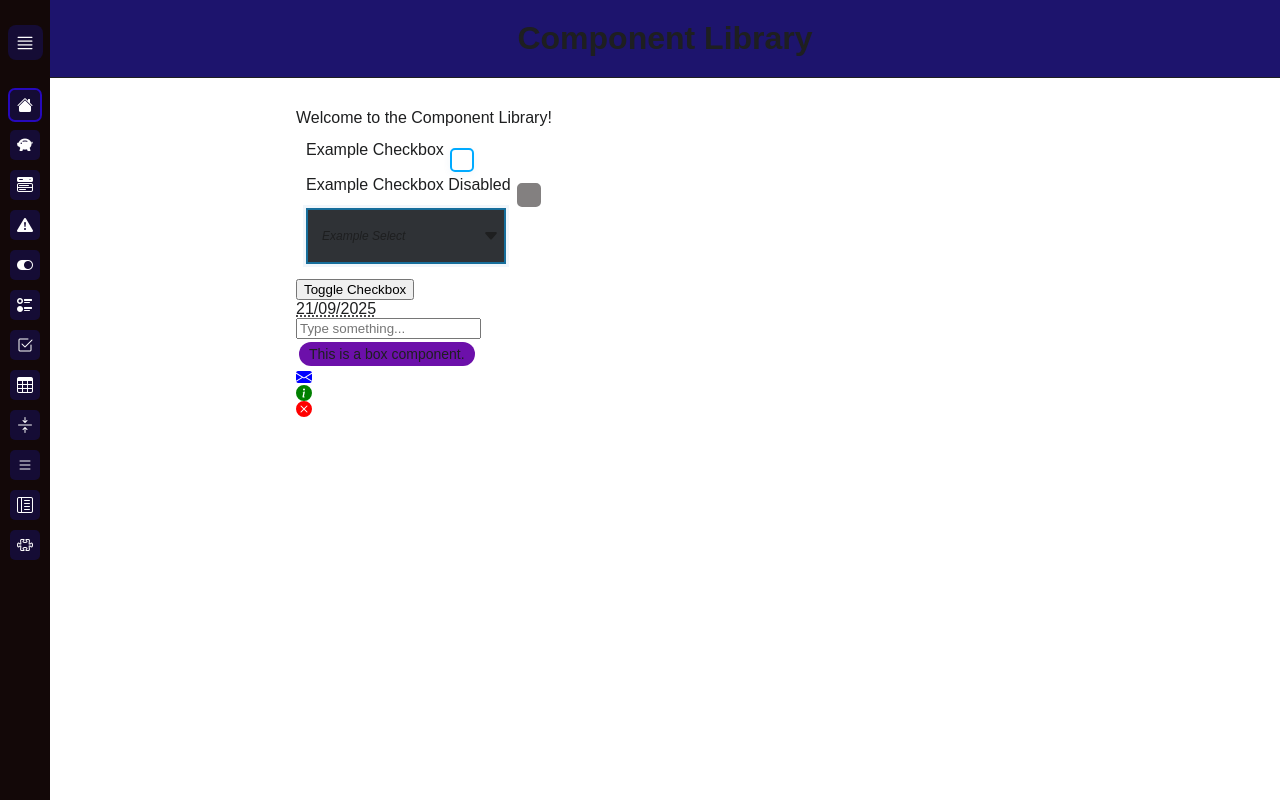
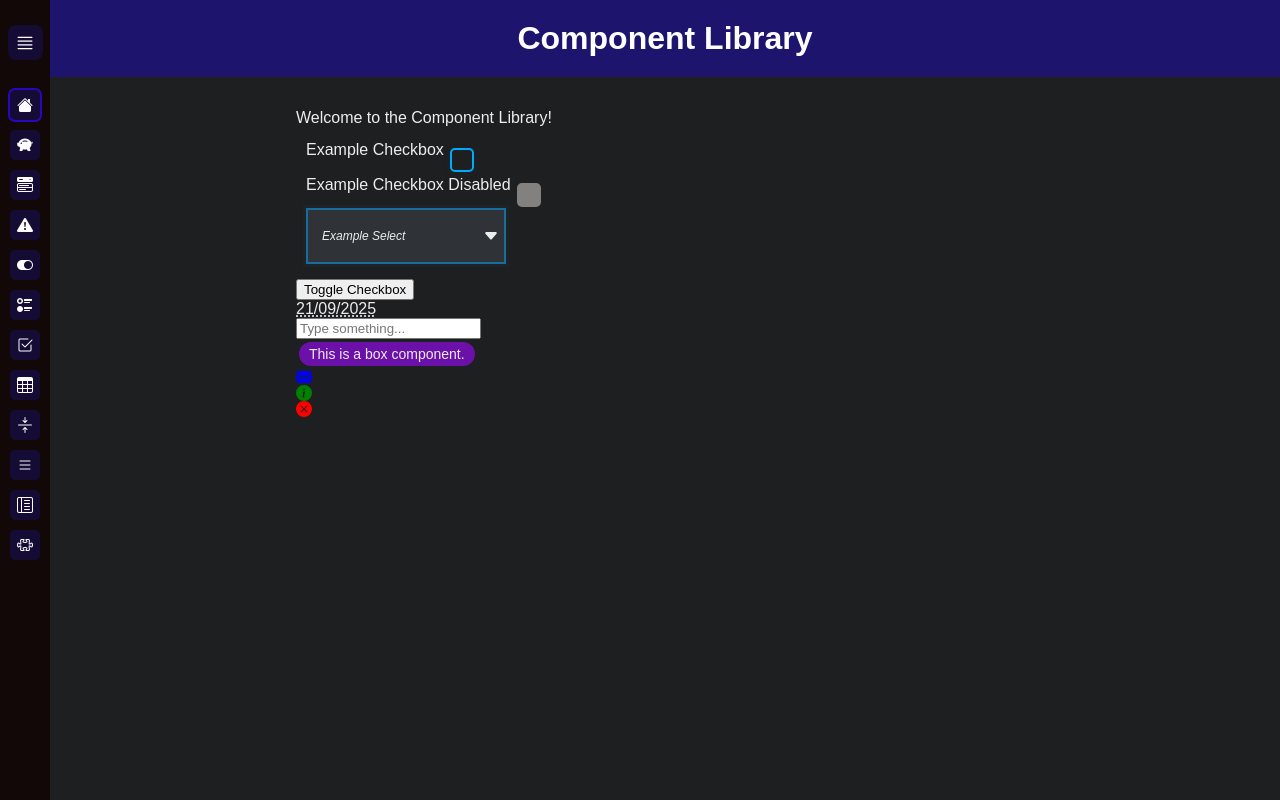
Before and after one commit to Azarta2Zygoto/useful-components, a Next.js app: page / in a window 1280 px wide. Built offline with nearby package versions, Linux system fonts and the light colour scheme.

Commit message:
mode sombre

```diff
--- a/src/app/globals.css
+++ b/src/app/globals.css
@@ -2,8 +2,8 @@
 @import "bootstrap-icons/font/bootstrap-icons";
 
 :root {
-    --bg: #ffffff;
-    --fg: #1e1f20;
+    --bg: #1e1f20;
+    --fg: #ededed;
     --add-nothing-color: #00aaff20;
     --add-minor-color: #00aaff40;
     --add-light-color: #00aaff80;
@@ -15,7 +15,7 @@
     --box-color: #6c10aa;
     --border-color-special: var(--add-total-color);
     --border-color-shadow-special: var(--add-minor-color);
-    --border-color:var(--fg);
+    --border-color:var(--bg);
     --outline-color: #fefefe;
     --outline-color-shadow: #fefefe30;
     --disabled-bg-color: #838080;
@@ -39,14 +39,6 @@
     --warning-border-color: #ffcc00;
     --valid-bg-color: #00ff0010;
     --valid-border-color: #00ff00;
-}
-
-@media (prefers-color-scheme: dark) {
-    :root {
-        --bg: #1e1f20;
-        --fg: #ededed;
-        --border-color:var(--bg);
-    }
 }
 
 html {
--- a/src/app/layout.tsx
+++ b/src/app/layout.tsx
@@ -26,7 +26,7 @@ export default function RootLayout({
             toolbarData={toolbarJSON.toolbar}/>
         <div className="sub-body">
             <header>
-                <h1>Component Library</h1>
+                <h1 style={{color:'white'}}>Component Library</h1>
             </header>
             {children}
         </div>
```
